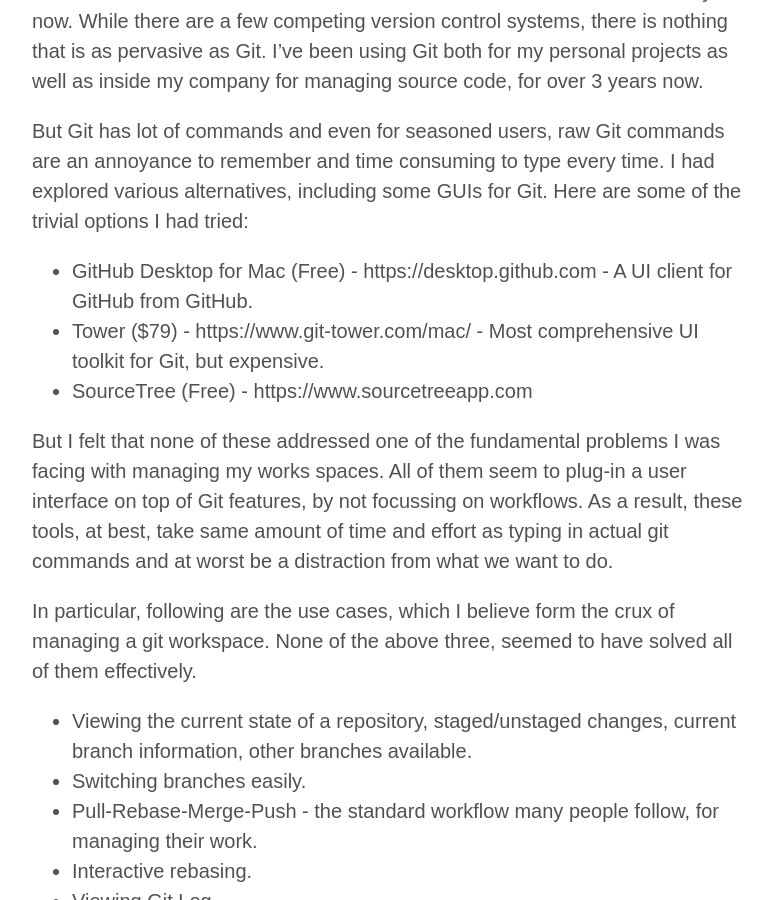
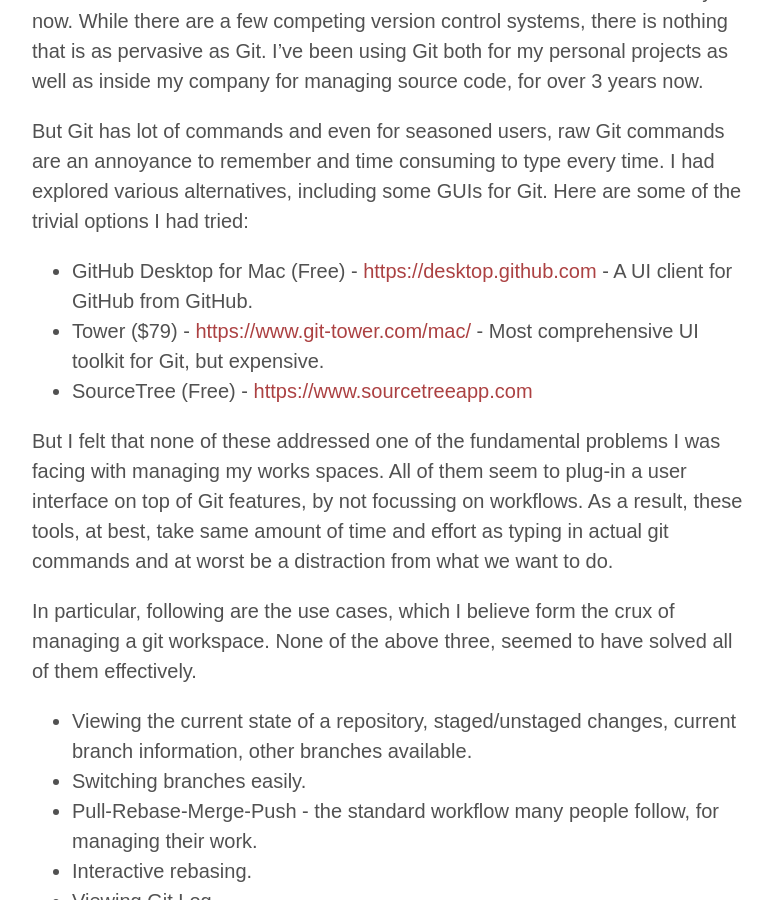
Before and after one commit to venustus/venustus.github.io, a Jekyll site: the page built from _posts/2017-01-01-managing-your-git-workspaces.md, in a window 1280 px wide and 900 px high, scrolled down 636 px. Shown: the whole window, without its empty margins (248-1021 px from the left). Built offline with Jekyll 4.4.1, drawn with Linux system fonts in a browser that asks for light colours; comment, search, counter and statistics services are not loaded; part of the change alters nothing that is shown.

Commit message:
Fixing links

```diff
--- a/_posts/2017-01-01-managing-your-git-workspaces.md
+++ b/_posts/2017-01-01-managing-your-git-workspaces.md
@@ -13,9 +13,9 @@ Git has become the default standard for version control for more than a few year
 
 But Git has lot of commands and even for seasoned users, raw Git commands are an annoyance to remember and time consuming to type every time. I had explored various alternatives, including some GUIs for Git. Here are some of the trivial options I had tried:
 
-* GitHub Desktop for Mac (Free) - https://desktop.github.com - A UI client for GitHub from GitHub.
-* Tower ($79) - https://www.git-tower.com/mac/ - Most comprehensive UI toolkit for Git, but expensive.
-* SourceTree (Free) - https://www.sourcetreeapp.com
+* GitHub Desktop for Mac (Free) - [https://desktop.github.com](https://desktop.github.com) - A UI client for GitHub from GitHub.
+* Tower ($79) - [https://www.git-tower.com/mac/](https://www.git-tower.com/mac/) - Most comprehensive UI toolkit for Git, but expensive.
+* SourceTree (Free) - [https://www.sourcetreeapp.com](https://www.sourcetreeapp.com)
 
 But I felt that none of these addressed one of the fundamental problems I was facing with managing my works spaces. All of them seem to plug-in a user interface on top of Git features, by not focussing on workflows. As a result, these tools, at best, take same amount of time and effort as typing in actual git commands and at worst be a distraction from what we want to do.
 
```
